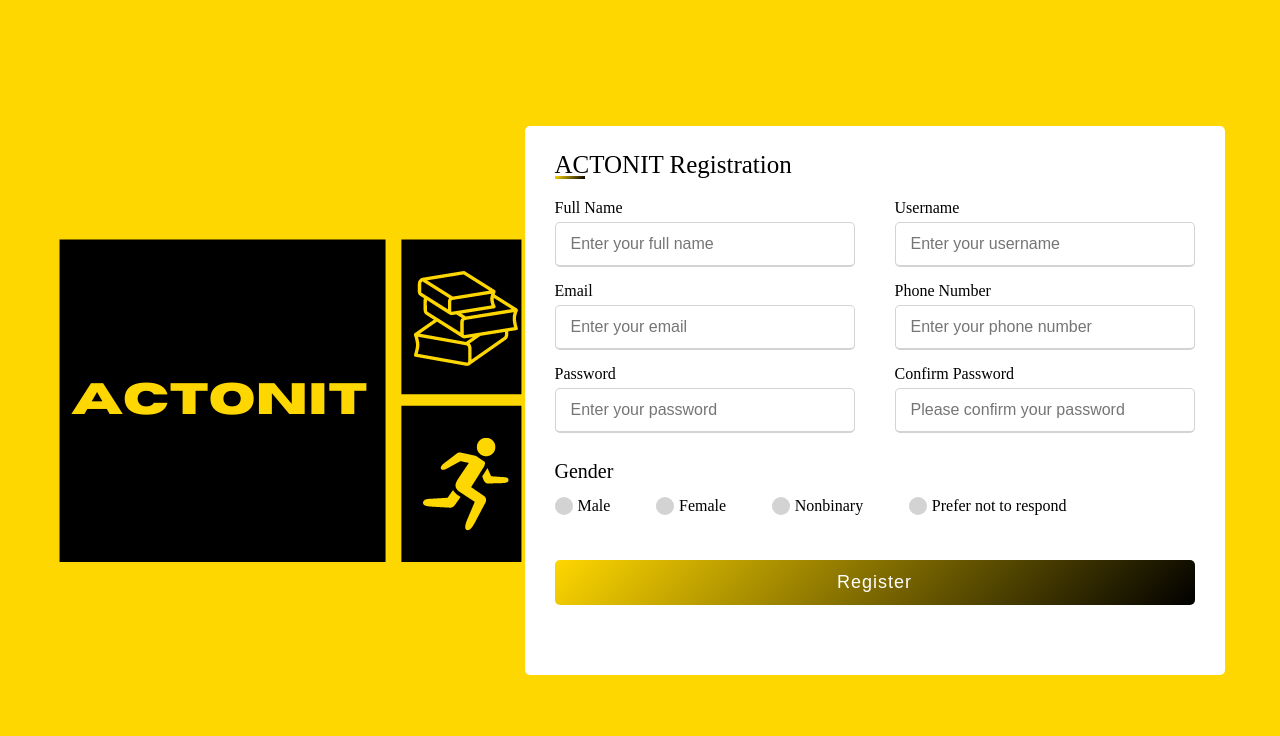
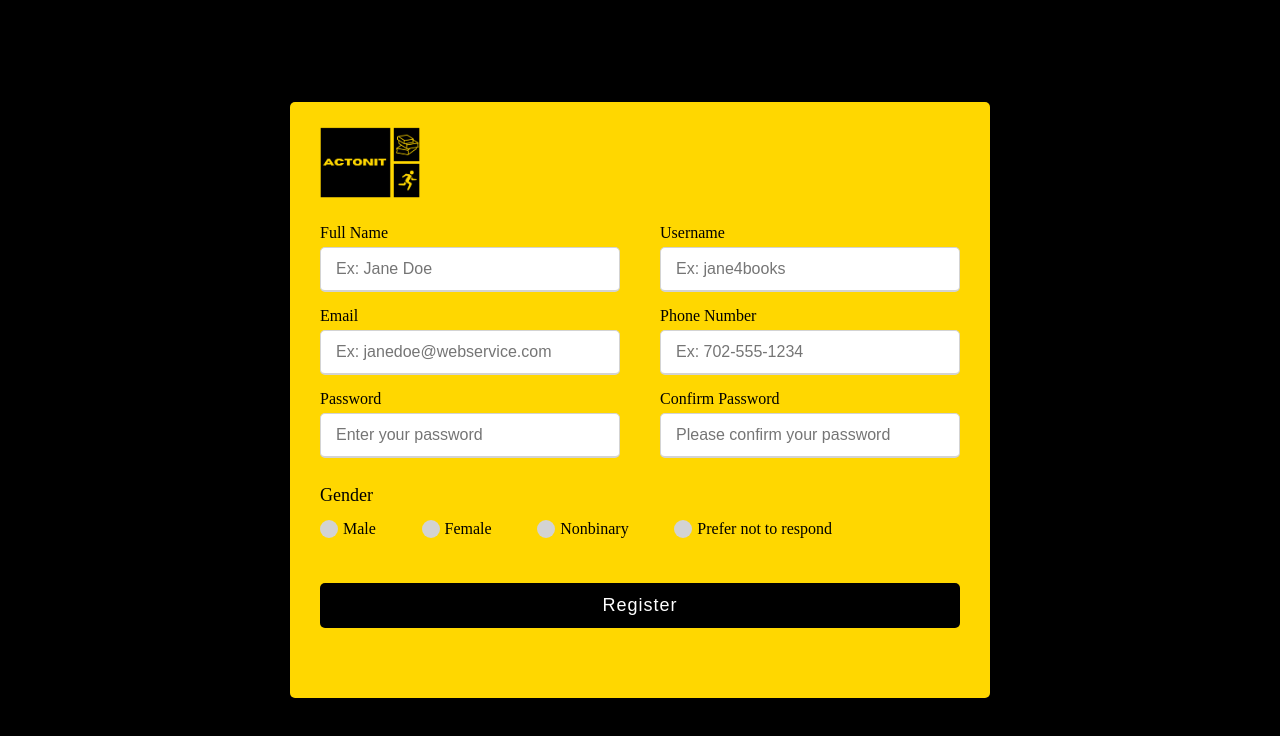
Before and after one commit to Rashad-TX/actonit, a website: page registration.html in a window 1280 px wide. Drawn offline with Linux system fonts and the light colour scheme.

Commit message:
modified registration

```diff
--- a/registration.html
+++ b/registration.html
@@ -20,12 +20,12 @@
             justify-content: center;
             align-items: center;
             padding: 10px;
-            background: gold;
+            background: black;
         }
         .container {
             max-width: 700px;
             width: 100%;
-            background: white;
+            background: gold;
             padding: 25px 30px;
             border-radius: 5px;
         }
@@ -34,15 +34,7 @@
             font-weight: 500;
             position: relative;
         }
-        .container .title::before {
-            content: '';
-            position: absolute;
-            left: 0;
-            bottom: 0;
-            height: 3px;
-            width: 30px;
-            background: linear-gradient(135deg, gold, black)
-        }
+
         .container form .user-details {
             display: flex;
             flex-wrap: wrap;
@@ -71,10 +63,10 @@
         }
         .user-details .input-box input:focus,
         .user-details .input-box input:valid {
-            border-color: gold;
+            border-color: black;
         }
         form .gender-details .gender-title {
-            font-size: 20px;
+            font-size: 18px;
             font-weight: 500;
         }
         form .gender-details .category {
@@ -121,10 +113,10 @@
             font-weight: 500;
             letter-spacing: 1px;
             border-radius: 5px;
-            background: linear-gradient(135deg, gold, black)
+            background: black;
         }
         form .button input:hover {
-            background: linear-gradient(-135deg, gold, black)
+            background: linear-gradient(gold, black)
         }
         @media (max-width: 584px) {
             .container {
@@ -139,34 +131,34 @@
             }
         }
     </style>
-<img src="./images/ACTONITbg2.png">
+
     <div class="container">
-        <div class="title">ACTONIT Registration</div>
-        <form action="#">
+        <div class="title"><img src="./images/ACTONITbg2.png" width="100px"></div>
+        <form action="#" autocomplete="on">
             <div class="user-details">
                 <div class="input-box">
                     <span class="details">Full Name</span>
-                    <input type="text" placeholder="Enter your full name" required>
+                    <input type="text" placeholder="Ex: Jane Doe" required>
                 </div>
                 <div class="input-box">
                     <span class="details">Username</span>
-                    <input type="text" placeholder="Enter your username" required>
+                    <input type="text" placeholder="Ex: jane4books" required>
                 </div>
                 <div class="input-box">
                     <span class="details">Email</span>
-                    <input type="text" placeholder="Enter your email" required>
+                    <input type="email" placeholder="Ex: janedoe@webservice.com" required>
                 </div>
                 <div class="input-box">
                     <span class="details">Phone Number</span>
-                    <input type="text" placeholder="Enter your phone number" required>
+                    <input type="tel" placeholder="Ex: 702-555-1234" required>
                 </div>
                 <div class="input-box">
                     <span class="details">Password</span>
-                    <input type="text" placeholder="Enter your password" required>
+                    <input type="password" placeholder="Enter your password" required>
                 </div>
                 <div class="input-box">
                     <span class="details">Confirm Password</span>
-                    <input type="text" placeholder="Please confirm your password" required>
+                    <input type="password" placeholder="Please confirm your password" required>
                 </div>
             </div>
             <div class="gender-details">
```
